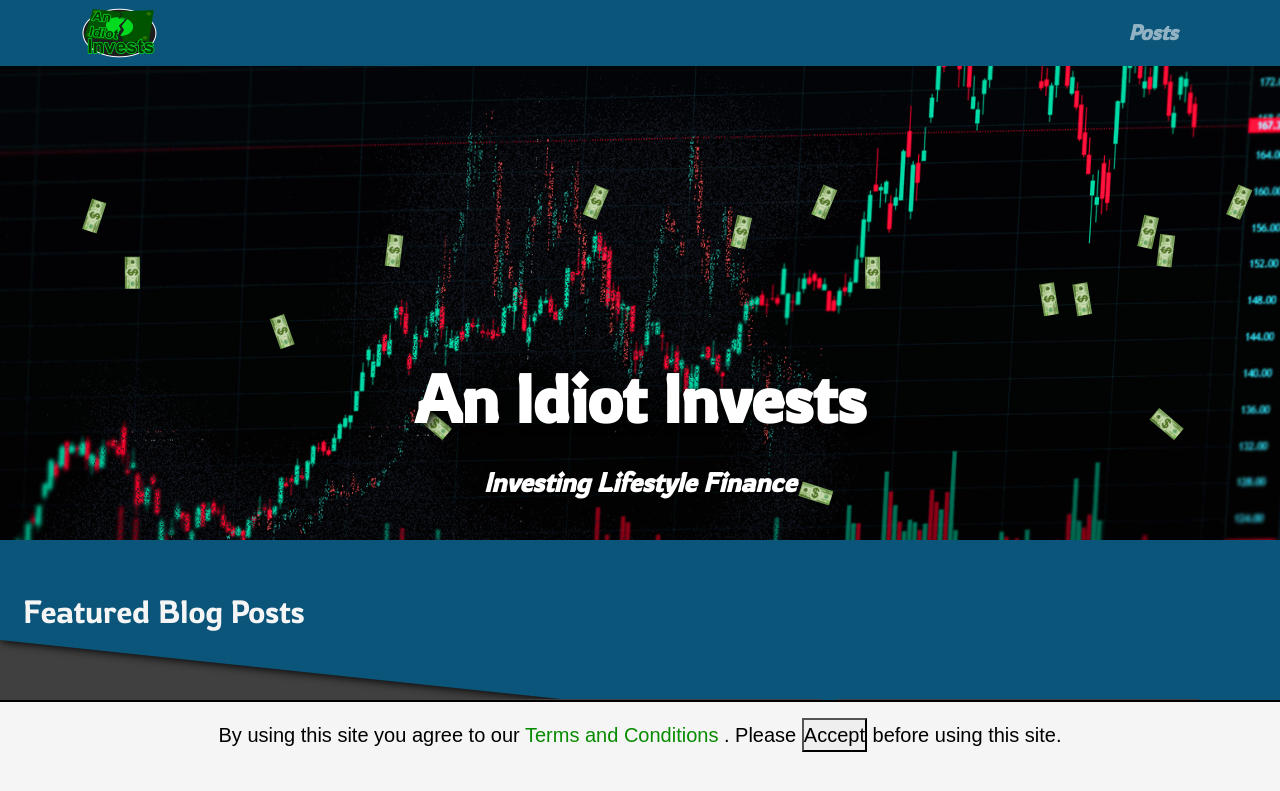
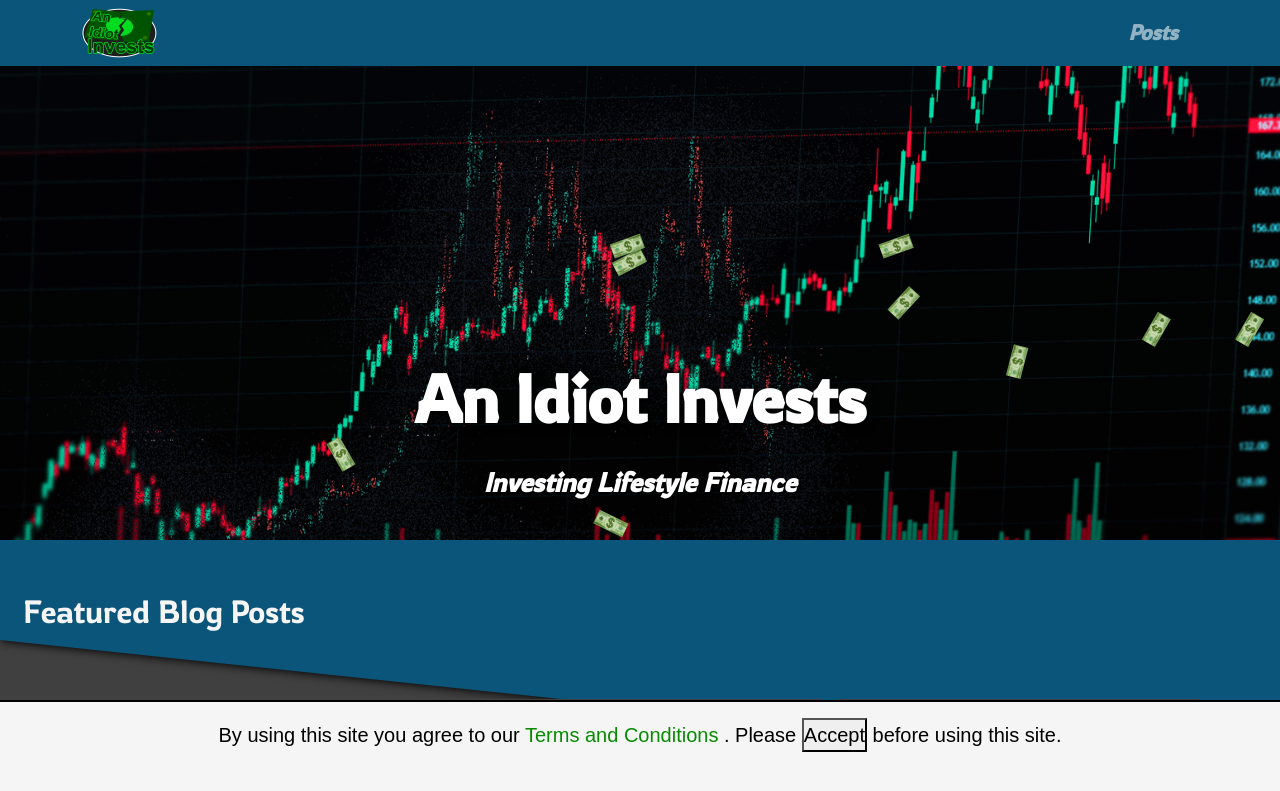
Before and after one commit to AnIdiotInvests/anidiotinvests.github.io, a Jekyll site: the page built from index.md, in a window 1280 px wide and 900 px high. Shown: the top 791 px of the window. Built offline with Jekyll 4.4.1, drawn with Linux system fonts in a browser that asks for light colours.

Commit message:
fix for home page animation width

```diff
--- a/_layouts/home.html
+++ b/_layouts/home.html
@@ -5,22 +5,16 @@
 <header class="posts-header" id="posts-home-header-id">
 
     <div class="test-ani-container">
-        <div class="test-ani"><div class="dollar-center"></div></div>
-        <div class="test-ani"><div class="dollar-center"></div></div>
-        <div class="test-ani"><div class="dollar-center"></div></div>
-        <div class="test-ani"><div class="dollar-center"></div></div>
-        <div class="test-ani"><div class="dollar-center"></div></div>
-        <div class="test-ani"><div class="dollar-center"></div></div>
-        <div class="test-ani"><div class="dollar-center"></div></div>
-        <div class="test-ani"><div class="dollar-center"></div></div>
-        <div class="test-ani"><div class="dollar-center"></div></div>
-        <div class="test-ani"><div class="dollar-center"></div></div>
-        <div class="test-ani"><div class="dollar-center"></div></div>
-        <div class="test-ani"><div class="dollar-center"></div></div>
-        <div class="test-ani"><div class="dollar-center"></div></div>
-        <div class="test-ani"><div class="dollar-center"></div></div>
-        <div class="test-ani"><div class="dollar-center"></div></div>
-        <div class="test-ani"><div class="dollar-center"></div></div>
+        <div class="test-ani"></div>
+        <div class="test-ani"></div>
+        <div class="test-ani"></div>
+        <div class="test-ani"></div>
+        <div class="test-ani"></div>
+        <div class="test-ani"></div>
+        <div class="test-ani"></div>
+        <div class="test-ani"></div>
+        <div class="test-ani"></div>
+        <div class="test-ani"></div>
     </div>
 
     <div class="posts-header-title">
--- a/css/styles.scss
+++ b/css/styles.scss
@@ -136,7 +136,6 @@
   0% {
     opacity: 0;
   }
-
   100% {
     opacity: 1;
   }
@@ -163,13 +162,15 @@
 }
 
 .test-ani-container {
-  width: 100%;
+  padding: 0;
+  margin: 0;
+  padding: 30px;
+  // max-width: 100vw;
   height: 100%;
   overflow: hidden;
 }
 
 .test-ani {
-
   background-image: url('../assets/img/primary/dollar-falling-anim-pic.png');
   background-size: cover;
   position: absolute;
@@ -207,7 +208,7 @@
   }
 }
 
-@for $i from 1 through 16 {
+@for $i from 1 through 10 {
   .test-ani:nth-child(#{$i}) {
     --width: 2.5vw;
     --height: #{random(1) + 0.2}vw;
```
